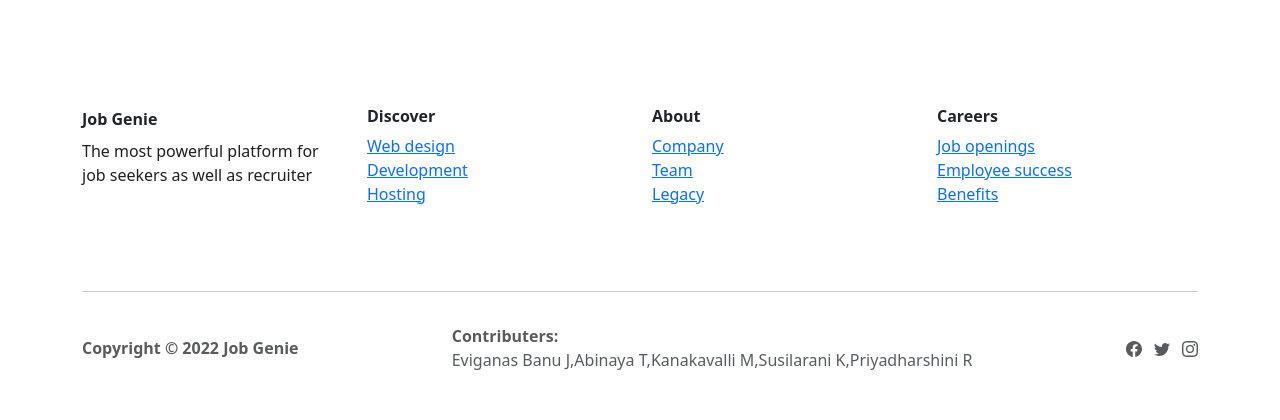
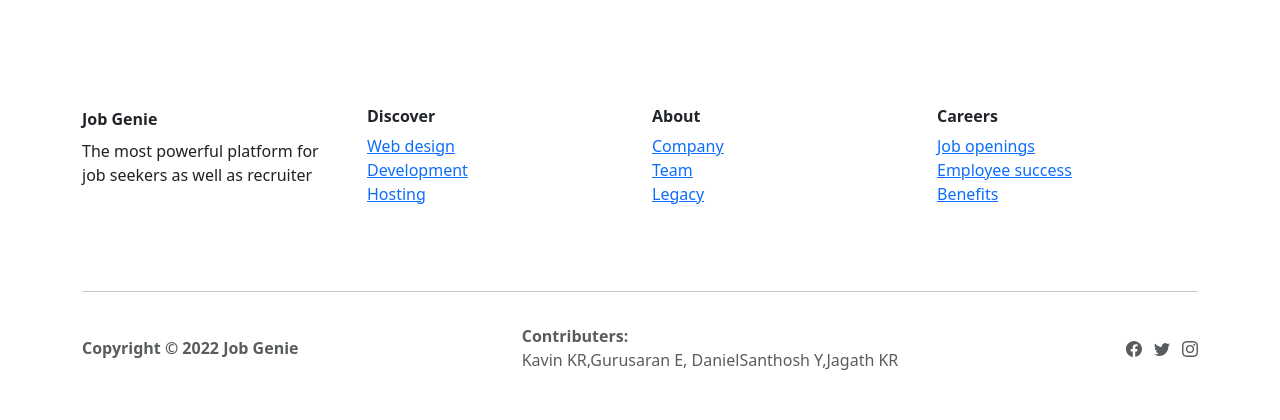
Before and after one commit to IBM-EPBL/IBM-Project-33329-1660218772, a Flask app: template PROJECT DEVELOPMENT PHASE/SPRINT-1/Template/features.html in a window 1280 px wide. Shown: the part 2057-2477 px from the top of the page. Run offline with Flask 2, Linux system fonts and the light colour scheme; the template is opened without the code that fills it, so the values that code supplies are empty; some libraries are stand-ins or nearby versions.

Commit message:
Update features.html

```diff
--- a/PROJECT DEVELOPMENT PHASE/SPRINT-1/Template/features.html
+++ b/PROJECT DEVELOPMENT PHASE/SPRINT-1/Template/features.html
@@ -247,7 +247,7 @@
                 <p class="mb-0"><strong>Copyright © 2022 Job Genie</strong>&nbsp;</p>
                 <p class="mb-0"><strong>Contributers:</strong>
                     <br>
-                    Eviganas Banu J,Abinaya T,Kanakavalli M,Susilarani K,Priyadharshini R&nbsp;</p>
+                   Kavin KR,Gurusaran E, DanielSanthosh Y,Jagath KR &nbsp;</p>
                 <ul class="list-inline mb-0">
                     <li class="list-inline-item"><svg xmlns="http://www.w3.org/2000/svg" width="1em" height="1em" fill="currentColor" viewBox="0 0 16 16" class="bi bi-facebook">
                             <path d="M16 8.049c0-4.446-3.582-8.05-8-8.05C3.58 0-.002 3.603-.002 8.05c0 4.017 2.926 7.347 6.75 7.951v-5.625h-2.03V8.05H6.75V6.275c0-2.017 1.195-3.131 3.022-3.131.876 0 1.791.157 1.791.157v1.98h-1.009c-.993 0-1.303.621-1.303 1.258v1.51h2.218l-.354 2.326H9.25V16c3.824-.604 6.75-3.934 6.75-7.951z"></path>
```
